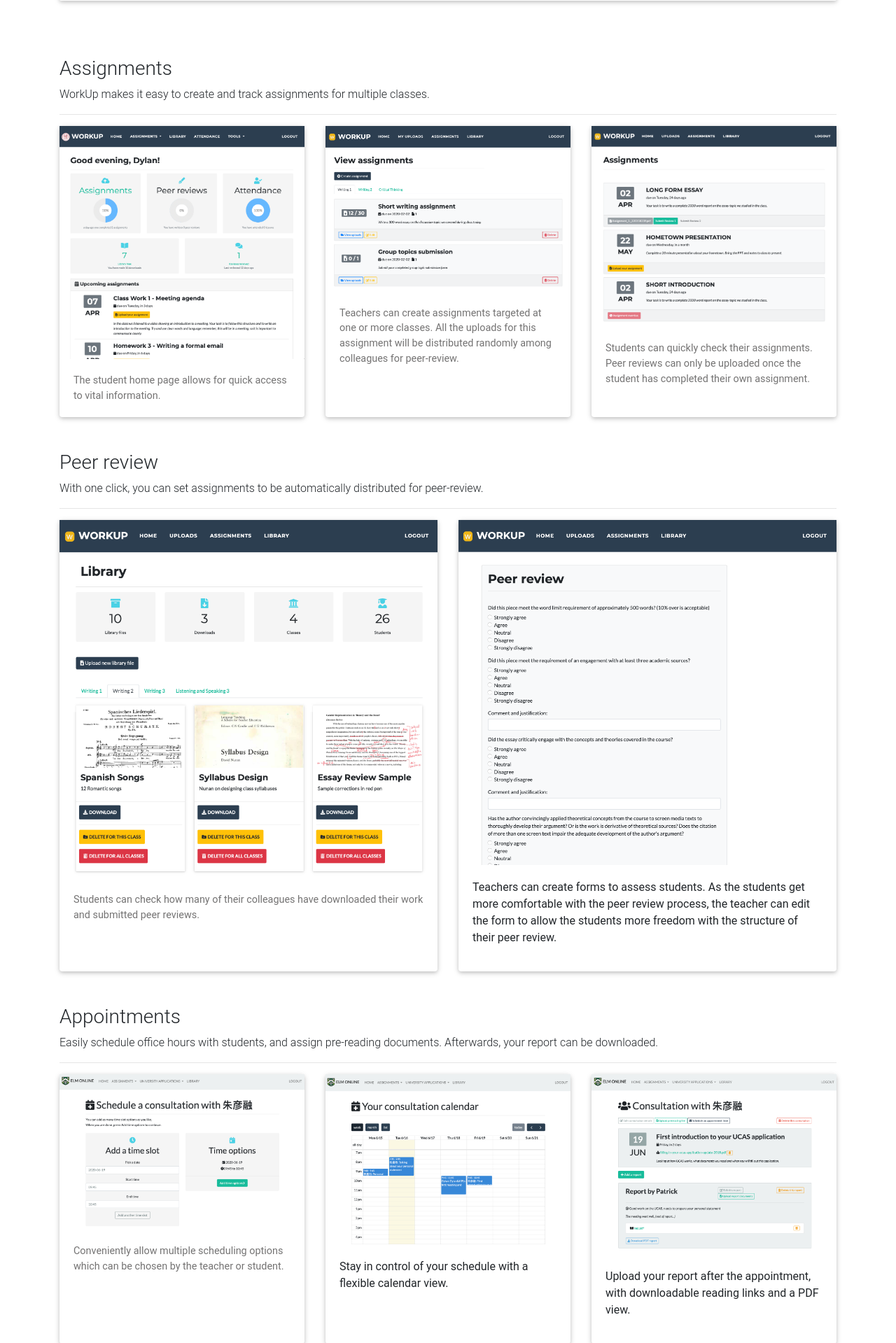
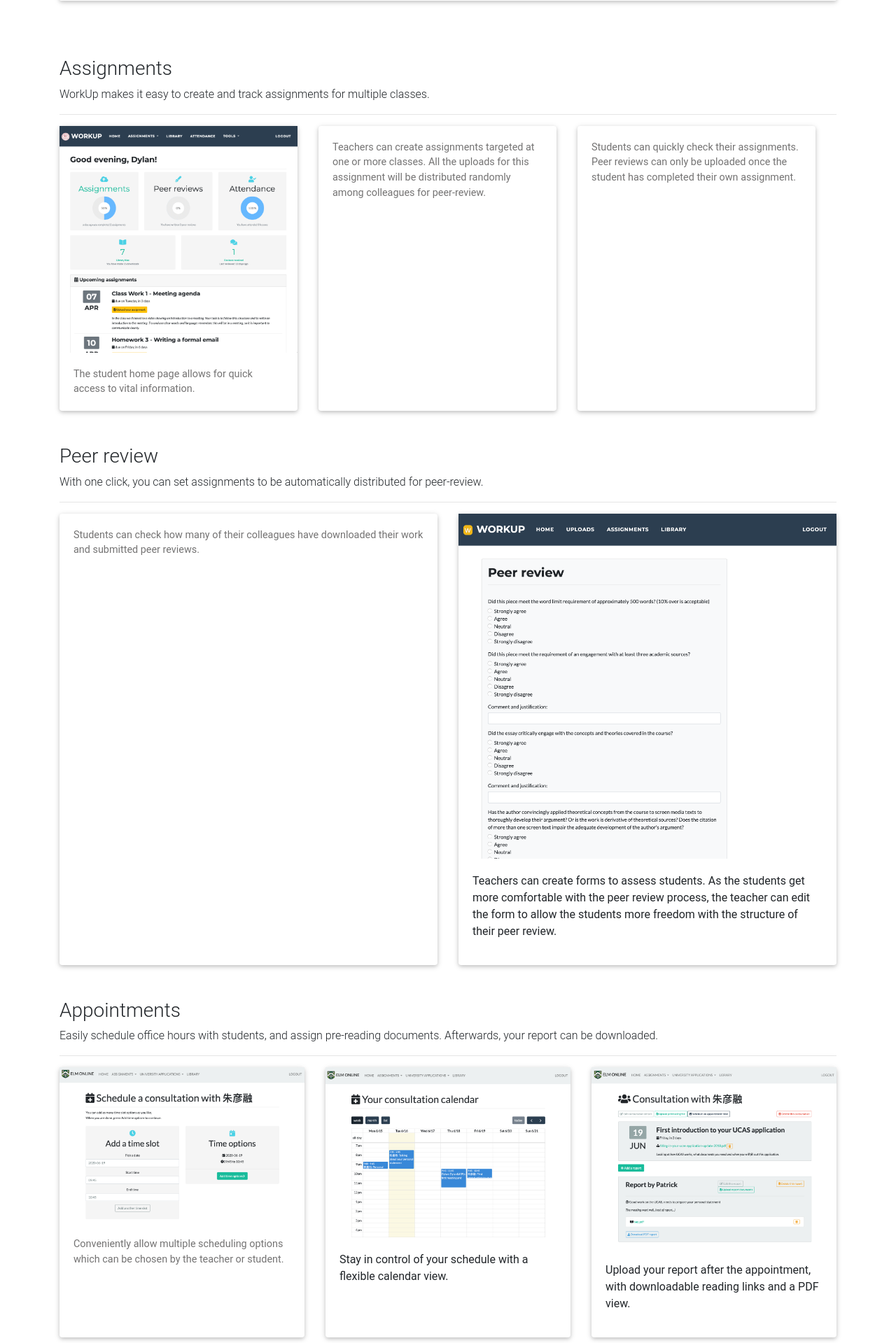
Before and after one commit to Siequnu/workUp, a Python web app: template app/templates/features.html in a window 1280 px wide. Shown: the part 587-2506 px from the top of the page at 70% size. Run offline with Jinja, Linux system fonts and the light colour scheme; the template is opened without the code that fills it, so the values that code supplies are empty; some libraries are stand-ins or nearby versions.

Commit message:
Features images now 100% width

```diff
--- a/app/templates/features.html
+++ b/app/templates/features.html
@@ -109,8 +109,8 @@
                 <p>WorkUp makes it easy to create and track assignments for multiple classes. </p>
                 <hr>
 
-                <div class="card-deck">
-                    <div class="card " style="width: 300px;">
+                <div class="card-deck" style="width: 100%;">
+                    <div class="card ">
                         <img src="static/assets/student_home.png" style="width: 100%;">
                         <div class="card-body">
                             <p class="card-text">The student home page allows for quick access to vital information.</p>
@@ -118,7 +118,7 @@
                     </div>
 
 
-                    <div class="card" style="width: 18rem;">
+                    <div class="card" style="width: 100%;>
                         <img src="static/assets/create_assignment.png" style="width: 100%;">
                         <div class="card-body">
                             <p class="card-text">Teachers can create assignments targeted at one or more classes. All
@@ -129,7 +129,7 @@
                         </div>
                     </div>
 
-                    <div class="card" style="width: 18rem;">
+                    <div class="card" style="width: 100%;>
                         <img src="static/assets/view_assignments.png" style="width: 100%;">
                         <div class="card-body">
                             <p class="card-text">Students can quickly check their assignments. Peer reviews can only be
@@ -149,7 +149,7 @@
                 <hr>
                 <div class="card-deck">
 
-                    <div class="card" style="width: 18rem;">
+                    <div class="card" style="width: 100%;>
                         <img src="static/assets/file_stats.png" style="width: 100%">
                         <div class="card-body">
                             <p class="card-text">Students can check how many of their colleagues have downloaded their
@@ -159,7 +159,7 @@
                         </div>
                     </div>
 
-                    <div class="card" style="width: 305px;">
+                    <div class="card" style="width: 100%;">
                         <img src="static/assets/submit_peerreview.png" style="width: 100%;">
                         <div class="card-body">
                             <p>Teachers can create forms to assess students. As the students get more comfortable
@@ -181,7 +181,7 @@
                 <hr>
                 <div class="card-deck">
 
-                    <div class="card" style="width: 18rem;">
+                    <div class="card" style="width: 100%;">
                         <img src="static/assets/appointment_scheduling.png" style="width: 100%">
                         <div class="card-body">
                             <p class="card-text">Conveniently allow multiple scheduling options which can be chosen by
@@ -191,14 +191,14 @@
                         </div>
                     </div>
 
-                    <div class="card" style="width: 305px;">
+                    <div class="card" style="width: 100%;">
                         <img src="static/assets/appointment_calendar.png" style="width: 100%;">
                         <div class="card-body">
                             <p>Stay in control of your schedule with a flexible calendar view.</p>
                         </div>
                     </div>
 
-                    <div class="card" style="width: 305px;">
+                    <div class="card" style="width: 100%;">
                         <img src="static/assets/appointment_report.png" style="width: 100%;">
                         <div class="card-body">
                             <p>Upload your report after the appointment, with downloadable reading links and a PDF view.
@@ -216,7 +216,7 @@
                 <hr>
                 <div class="card-deck">
 
-                    <div class="card" style="width: 18rem;">
+                    <div class="card" style="width: 100%;">
                         <img src="static/assets/attendance_live_qr.png" style="width: 100%">
                         <div class="card-body">
                             <p class="card-text">Students can scan a QR code with their phones and automatically
@@ -227,14 +227,14 @@
                         </div>
                     </div>
 
-                    <div class="card" style="width: 305px;">
+                    <div class="card" style="width: 100%;">
                         <img src="static/assets/attendance_registered.png" style="width: 100%;">
                         <div class="card-body">
 
                         </div>
                     </div>
 
-                    <div class="card" style="width: 18rem;">
+                    <div class="card" style="width: 100%;">
                         <img src="static/assets/attendance_lessons.png" style="width: 100%">
                         <div class="card-body">
                             <p class="card-text">Get a quick overview of class attendance.</p>
@@ -245,14 +245,14 @@
                 <br>
                 <div class="card-deck">
 
-                    <div class="card" style="width: 305px;">
+                    <div class="card" style="width: 100%;">
                         <img src="static/assets/attendance_class_view.png" style="width: 100%;">
                         <div class="card-body">
                             <p>Efficiently track class attendance.</p>
                         </div>
                     </div>
 
-                    <div class="card" style="width: 305px;">
+                    <div class="card" style="width: 100%;">
                         <img src="static/assets/attendance_absence_justification.png" style="width: 100%;">
                         <div class="card-body">
                             <p>If students miss a class, they can upload a digital absence justification. Approve or
@@ -274,7 +274,7 @@
                 <hr>
                 <div class="card-deck">
 
-                    <div class="card" style="width: 18rem;">
+                    <div class="card" style="width: 100%;">
                         <img src="static/assets/goals_empty_milestones.png" style="width: 100%">
                         <div class="card-body">
                             <p class="card-text">Goals can be linked to academic achievements or application timelines.
@@ -282,7 +282,7 @@
                         </div>
                     </div>
 
-                    <div class="card" style="width: 305px;">
+                    <div class="card" style="width: 100%;">
                         <img src="static/assets/goals_completed_milestones.png" style="width: 100%;">
                         <div class="card-body">
                             <p>Mark goals as complete to track the student's progress.</p>
@@ -324,14 +324,14 @@
                 <hr>
                 <div class="card-deck">
 
-                    <div class="card" style="width: 18rem;">
+                    <div class="card" style="width: 100%;">
                         <img src="static/assets/statements_homepage.png" style="width: 100%">
                         <div class="card-body">
                             <p class="card-text">Personal statements overview.</p>
                         </div>
                     </div>
 
-                    <div class="card" style="width: 305px;">
+                    <div class="card" style="width: 100%;">
                         <img src="static/assets/statements_timeline.png" style="width: 100%;">
                         <div class="card-body">
                             <p>Timeline view shows the statement developing from draft to final version.</p>
@@ -350,7 +350,7 @@
                 <hr>
                 <div class="card-deck">
 
-                    <div class="card" style="width: 18rem;">
+                    <div class="card" style="width: 100%;">
                         <img src="static/assets/references_capture.png" style="width: 100%">
                         <div class="card-body">
                             <p class="card-text">Capturing a good reference can be challenging. Our form will help the
@@ -360,14 +360,14 @@
                         </div>
                     </div>
 
-                    <div class="card" style="width: 305px;">
+                    <div class="card" style="width: 100%;">
                         <img src="static/assets/references_timeline.png" style="width: 100%;">
                         <div class="card-body">
                             <p>A timeline view visually displays and edits the team makes to the references.</p>
                         </div>
                     </div>
 
-                    <div class="card" style="width: 305px;">
+                    <div class="card" style="width: 100%;">
                         <img src="static/assets/references_overview.png" style="width: 100%;">
                         <div class="card-body">
                             <p>Quickly triage and work on multiple references.</p>
@@ -384,7 +384,7 @@
                 <hr>
                 <div class="card-deck">
 
-                    <div class="card" style="width: 18rem;">
+                    <div class="card" style="width: 100%;">
                         <img src="static/assets/tools_collaboration.png" style="width: 100%">
                         <div class="card-body">
                             <p class="card-text">Students can easily work on documents in real time, without using
@@ -393,7 +393,7 @@
                         </div>
                     </div>
 
-                    <div class="card" style="width: 305px;">
+                    <div class="card" style="width: 100%;">
                         <img src="static/assets/tools_grammarcheck.png" style="width: 100%;">
                         <div class="card-body">
                             <p>Check for grammar and spelling mistakes.</p>
```
